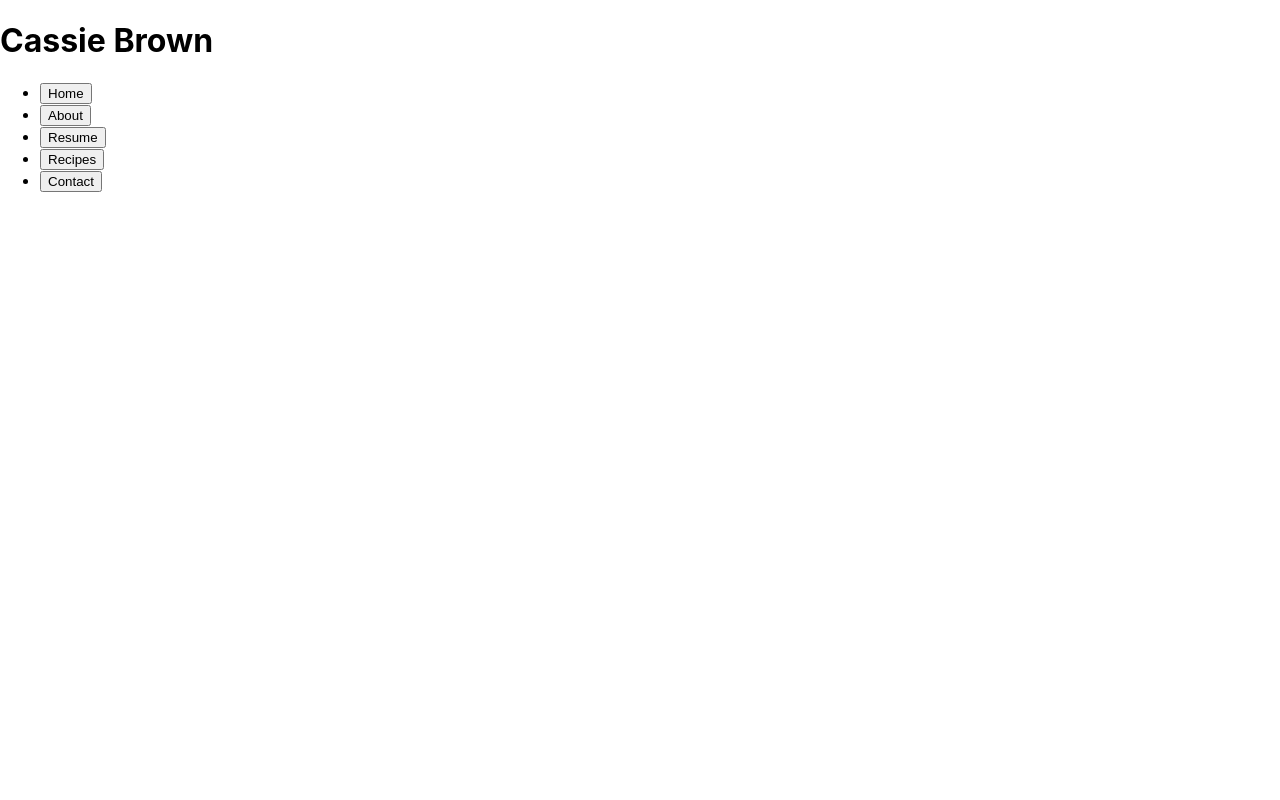
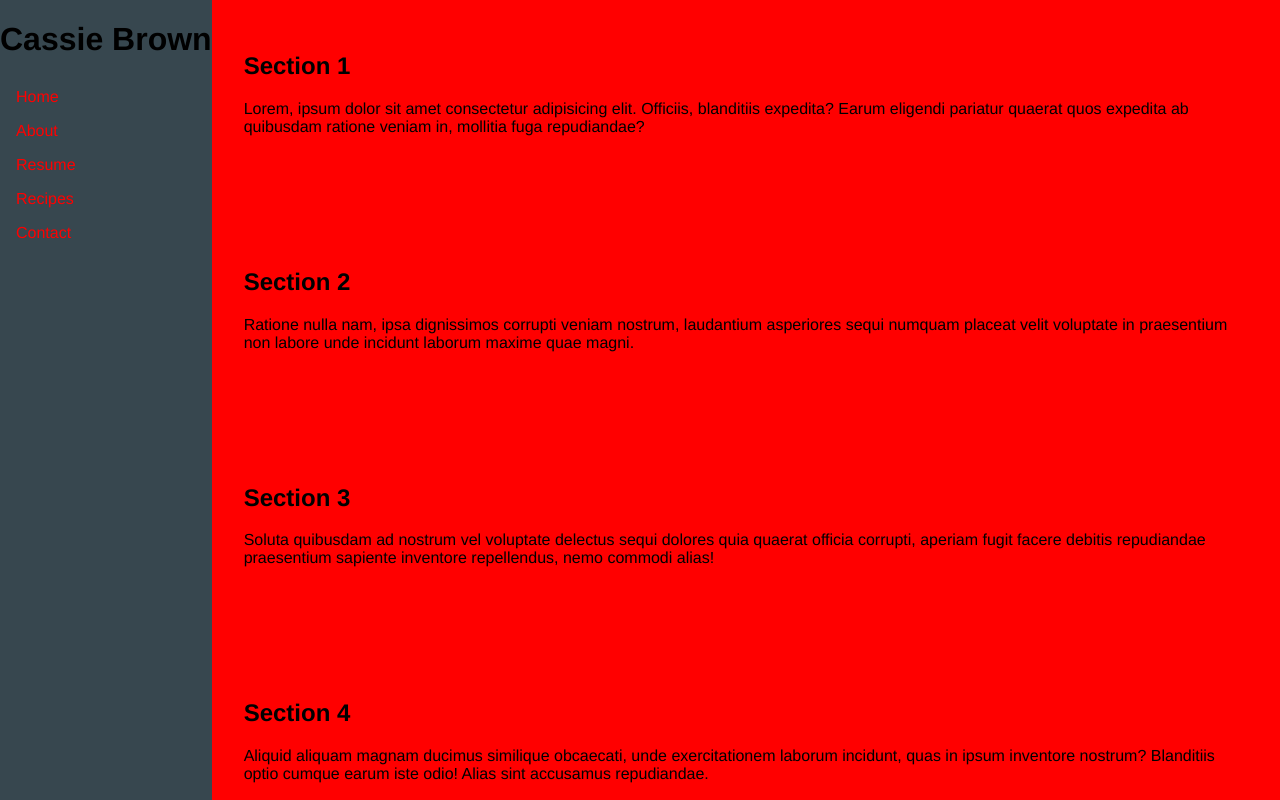
Before and after one commit to azebolsky/Cassie-Brown, a React (Create React App) app: page / in a window 1280 px wide. Shown: the top 800 px of the page. Built offline with nearby package versions, Linux system fonts and the light colour scheme.

Commit message:
add sidenav

```diff
--- a/src/Components/Sidebar/Sidebar.css
+++ b/src/Components/Sidebar/Sidebar.css
@@ -1,4 +1,22 @@
 .Sidebar {
-  display: flex;
-  justify-content: left;
+  white-space: nowrap;
+  background-color: #37474f;
 }
+
+.Sidebar ul {
+  list-style: none;
+  margin: 0;
+  padding: 0;
+}
+
+.Sidebar ul li a {
+  display: block;
+  padding: 0.5rem 1rem;
+  color: red;
+  text-decoration: none;
+}
+
+.Sidebar ul li a.current {
+  background: black;
+  color: green;
+}
--- a/src/Components/Sidebar/Sidebar.js
+++ b/src/Components/Sidebar/Sidebar.js
@@ -1,23 +1,25 @@
 import React from "react";
+import "./Sidebar.css";
 
 const sidebar = () => {
   return (
     <div className="Sidebar">
+      <h1>Cassie Brown</h1>
       <ul>
         <li>
-          <button>Home</button>
+          <a href="#home">Home</a>
         </li>
         <li>
-          <button>About</button>
+          <a href="#about">About</a>
         </li>
         <li>
-          <button>Resume</button>
+          <a href="#resume">Resume</a>
         </li>
         <li>
-          <button>Recipes</button>
+          <a href="#recipes">Recipes</a>
         </li>
         <li>
-          <button>Contact</button>
+          <a href="#contact">Contact</a>
         </li>
       </ul>
     </div>
--- a/src/Containers/App.css
+++ b/src/Containers/App.css
@@ -1,3 +1,4 @@
-/* .App {
-  text-align: center;
-} */
+.App {
+  display: grid;
+  grid-template-columns: min-content 1fr;
+}
--- a/src/Containers/App.js
+++ b/src/Containers/App.js
@@ -5,8 +5,52 @@ import "./App.css";
 function App() {
   return (
     <div className="App">
-      <h1>Cassie Brown</h1>
+      {/* <h1>Cassie Brown</h1> */}
       <Sidebar />
+      <main>
+        <section id="home">
+          <h1>Section 1</h1>
+          <p>
+            Lorem, ipsum dolor sit amet consectetur adipisicing elit. Officiis,
+            blanditiis expedita? Earum eligendi pariatur quaerat quos expedita
+            ab quibusdam ratione veniam in, mollitia fuga repudiandae?
+          </p>
+        </section>
+        <section id="about">
+          <h1>Section 2</h1>
+          <p>
+            Ratione nulla nam, ipsa dignissimos corrupti veniam nostrum,
+            laudantium asperiores sequi numquam placeat velit voluptate in
+            praesentium non labore unde incidunt laborum maxime quae magni.
+          </p>
+        </section>
+        <section id="resume">
+          <h1>Section 3</h1>
+          <p>
+            Soluta quibusdam ad nostrum vel voluptate delectus sequi dolores
+            quia quaerat officia corrupti, aperiam fugit facere debitis
+            repudiandae praesentium sapiente inventore repellendus, nemo commodi
+            alias!
+          </p>
+        </section>
+        <section id="recipes">
+          <h1>Section 4</h1>
+          <p>
+            Aliquid aliquam magnam ducimus similique obcaecati, unde
+            exercitationem laborum incidunt, quas in ipsum inventore nostrum?
+            Blanditiis optio cumque earum iste odio! Alias sint accusamus
+            repudiandae.
+          </p>
+        </section>
+        <section id="contact">
+          <h1>Section 5</h1>
+          <p>
+            Officia ipsum fugit iure eaque quisquam error tempore earum enim
+            illum, delectus officiis incidunt corrupti aliquid nam quas
+            perspiciatis eveniet doloremque quod labore? Doloremque, ipsum?
+          </p>
+        </section>
+      </main>
     </div>
   );
 }
--- a/src/index.css
+++ b/src/index.css
@@ -1,13 +1,10 @@
 body {
   margin: 0;
-  font-family: -apple-system, BlinkMacSystemFont, 'Segoe UI', 'Roboto', 'Oxygen',
-    'Ubuntu', 'Cantarell', 'Fira Sans', 'Droid Sans', 'Helvetica Neue',
-    sans-serif;
-  -webkit-font-smoothing: antialiased;
-  -moz-osx-font-smoothing: grayscale;
+  font-family: Helvetica, sans-serif;
+  background-color: red;
 }
 
-code {
-  font-family: source-code-pro, Menlo, Monaco, Consolas, 'Courier New',
-    monospace;
+section {
+  padding: 2rem;
+  margin: 0 0 2rem 0;
 }
```
